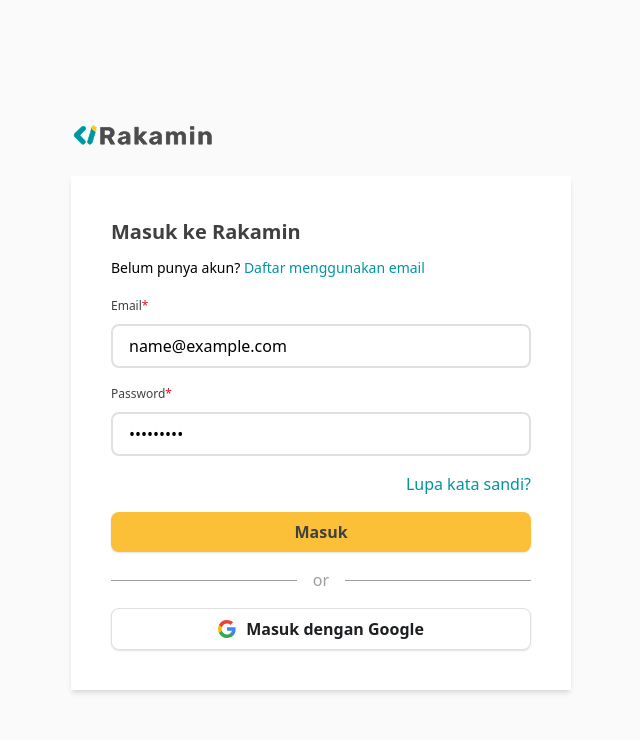
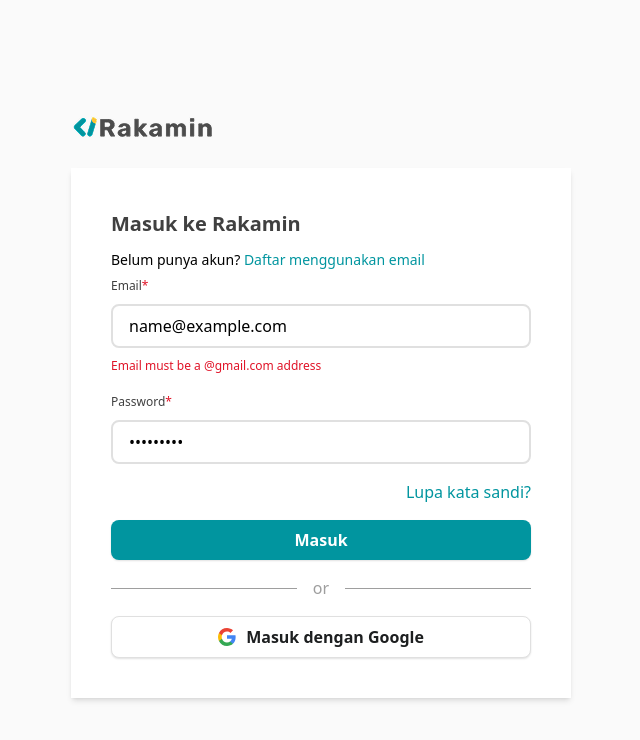
Before and after one commit to gemadp01/hiring-management-web-app, a React (Vite) app: page /login in a window 1280 px wide. Both pictures are taken after typing "name@example.com", "Sample123" into the empty fields and a click on the button "Masuk". Shown: the top 740 px of the page, without its empty margins (319-959 px from the left). Built offline with nearby package versions, Linux system fonts and the light colour scheme; no server answers.

Commit message:
feat(auth): implement login logic

```diff
--- a/package.json
+++ b/package.json
@@ -11,6 +11,8 @@
   },
   "dependencies": {
     "@heroicons/react": "^2.2.0",
+    "@hookform/resolvers": "^5.2.2",
+    "@reduxjs/toolkit": "^2.10.1",
     "@supabase/supabase-js": "^2.81.1",
     "@tailwindcss/vite": "^4.1.17",
     "class-variance-authority": "^0.7.1",
@@ -18,8 +20,10 @@
     "react": "^19.1.1",
     "react-dom": "^19.1.1",
     "react-hook-form": "^7.66.0",
+    "react-redux": "^9.2.0",
     "react-router": "^7.9.5",
-    "tailwindcss": "^4.1.17"
+    "tailwindcss": "^4.1.17",
+    "zod": "^4.1.12"
   },
   "devDependencies": {
     "@eslint/js": "^9.36.0",
--- a/src/components/common/Button.tsx
+++ b/src/components/common/Button.tsx
@@ -15,13 +15,14 @@ type TButtonProps = {
 } & React.ComponentPropsWithoutRef<"button">;
 
 const button = cva(
-  "flex items-center justify-center rounded-[8px] font-bold shadow-[0_1px_2px_0_rgba(0,0,0,0.12)]",
+  "flex items-center justify-center rounded-[8px] font-bold shadow-[0_1px_2px_0_rgba(0,0,0,0.12)] ",
   {
     variants: {
       variant: {
-        primary: "bg-primary-main text-neutral-10",
-        secondary: "bg-secondary-main text-neutral-90",
-        neutral: "bg-neutral-10 text-neutral-100 border border-neutral-40",
+        primary: "bg-primary-main text-neutral-10 cursor-pointer",
+        secondary: "bg-secondary-main text-neutral-90 cursor-pointer",
+        neutral:
+          "bg-neutral-10 text-neutral-100 border border-neutral-40 cursor-pointer",
         muted:
           "bg-neutral-30 text-neutral-60 border border-neutral-40 cursor-not-allowed",
       },
--- a/src/components/common/layout/AuthPageLayout.tsx
+++ b/src/components/common/layout/AuthPageLayout.tsx
@@ -1,3 +1,4 @@
+import { memo } from "react";
 import { Link, useLocation } from "react-router";
 
 type TAuthPageLayout = {
@@ -8,13 +9,14 @@ type TAuthPageLayout = {
   footButton: React.ReactNode;
 };
 
-function AuthPageLayout({
+const AuthPageLayout = memo(
+  ({
     headTitle,
     headDesc,
     headLink,
     children,
     footButton,
-}: TAuthPageLayout) {
+  }: TAuthPageLayout) => {
     const location = useLocation();
 
     return (
@@ -36,11 +38,13 @@ function AuthPageLayout({
               {headTitle}
             </h2>
 
-          <p className="text-m-regular mb-4">
+            <p className="text-m-regular mb-1">
               {headDesc}{" "}
               <Link
                 to={
-                location.pathname.startsWith("/login") ? "/register" : "/login"
+                  location.pathname.startsWith("/login")
+                    ? "/register"
+                    : "/login"
                 }
                 className="text-primary-main"
               >
@@ -64,5 +68,6 @@ function AuthPageLayout({
       </div>
     );
   }
+);
 
 export default AuthPageLayout;
--- a/src/main.tsx
+++ b/src/main.tsx
@@ -3,11 +3,15 @@ import { createRoot } from "react-dom/client";
 import "./index.css";
 import { BrowserRouter } from "react-router";
 import App from "@/App";
+import { store } from "@/store/store";
+import { Provider } from "react-redux";
 
 createRoot(document.getElementById("root")!).render(
   <StrictMode>
-    <BrowserRouter>
-      <App />
-    </BrowserRouter>
+    <Provider store={store}>
+      <BrowserRouter>
+        <App />
+      </BrowserRouter>
+    </Provider>
   </StrictMode>
 );
--- a/src/pages/LoginPage.tsx
+++ b/src/pages/LoginPage.tsx
@@ -1,29 +1,79 @@
+import { Alert } from "@/components/common/Alert";
 import { Button } from "@/components/common/Button";
 import AuthPageLayout from "@/components/common/layout/AuthPageLayout";
+import { loginSchema, type TLoginSchema } from "@/schema/authSchema";
+import { userLogin, type TUser } from "@/store/features/user/userSlice";
+import { useAppDispatch } from "@/store/hooks";
 import { supabase } from "@/supabase-client";
+import { zodResolver } from "@hookform/resolvers/zod";
+import { useEffect, useState } from "react";
 import { useForm, type FieldValues } from "react-hook-form";
-import { Link } from "react-router";
+import { Link, useNavigate } from "react-router";
 
 const LoginPage = () => {
+  const dispatch = useAppDispatch();
+  const navigate = useNavigate();
+  const [status, setStatus] = useState<string | null>(null);
   const {
     register,
     handleSubmit,
-    formState: { isSubmitting },
-  } = useForm();
+    watch,
+    formState: { errors, isSubmitting },
+  } = useForm<TLoginSchema>({
+    resolver: zodResolver(loginSchema),
+    mode: "onChange",
+    reValidateMode: "onChange",
+  });
+
+  const email = watch("email");
+  const password = watch("password");
 
   const handleLogin = async (data: FieldValues) => {
     // console.log(data);
 
-    const { error } = await supabase.auth.signInWithPassword({
+    try {
+      const { error, data: loginResult } =
+        await supabase.auth.signInWithPassword({
           email: data.email,
           password: data.password,
         });
 
+      const { data: user } = await supabase
+        .from("profiles")
+        .select("*")
+        .eq("id", loginResult?.user?.id)
+        .single();
+
       if (error) {
-      console.log("Error signing up: ", error);
-      return;
+        throw new Error(error.message);
+      }
+
+      const userData = {
+        id: user?.id,
+        email: loginResult?.user.email,
+        role: user?.role,
+        token_expires: loginResult?.session.expires_at,
+      } as TUser;
+
+      localStorage.setItem("current-user", JSON.stringify(userData));
+
+      dispatch(userLogin(userData));
+
+      if (user?.role === "admin") {
+        navigate("/admin/job-list");
+      } else {
+        navigate("/applicant/job-listing");
+      }
+    } catch (err) {
+      if (err instanceof Error) {
+        setStatus(err.message);
+      }
     }
   };
+
+  useEffect(() => {
+    setStatus(null);
+  }, [email, password]);
 
   return (
     <AuthPageLayout
@@ -61,6 +111,7 @@ const LoginPage = () => {
         </Button>
       }
     >
+      {status && <Alert variant="danger" message={status} />}
       <form onSubmit={handleSubmit(handleLogin)} className="w-full">
         <div className="mb-4">
           <label className="block mb-2 text-s-regular text-neutral-90">
@@ -79,17 +130,15 @@ const LoginPage = () => {
           </div>
 
           {/* Helper Message and Counter */}
-          {/* {errors.title && (
+          {errors.email && (
             <div
               className={`flex items-center justify-between mt-2 text-s-regular ${
-                        errors.title ? "text-danger-main" : "text-neutral-70"
+                errors.email ? "text-danger-main" : "text-neutral-70"
               }`}
             >
-                      <span className="flex items-center">
-                        {errors.title.message}
-                      </span>
+              <span className="flex items-center">{errors.email.message}</span>
             </div>
-                  )} */}
+          )}
         </div>
         <div className="mb-4">
           <label className="block mb-2 text-s-regular text-neutral-90">
@@ -127,13 +176,11 @@ const LoginPage = () => {
         </div>
         <div>
           <Button
-            variant="secondary"
+            variant={isSubmitting ? "muted" : "primary"}
             size="lg"
             width="full"
-            className="cursor-pointer"
-            disabled={isSubmitting}
           >
-            Masuk
+            {isSubmitting ? "Loading..." : "Masuk"}
           </Button>
         </div>
       </form>
```
Also changed, not shown: 1 other file (tests, documents, lock files or other folders). Lines whose indentation alone changed are shown as unchanged.
